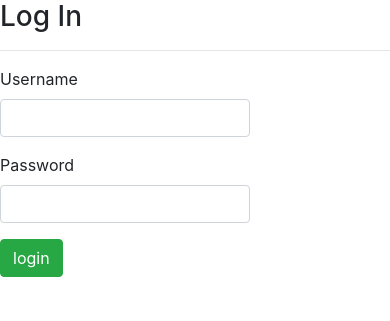
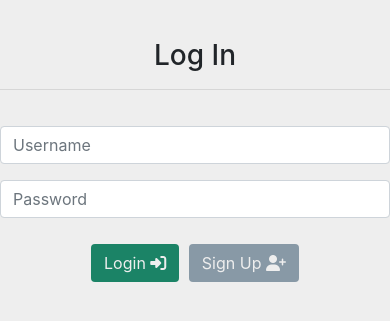
Before and after one commit to type9/bew1.2-contractor, a Django app: page /accounts/login/ in a window 390 px wide. Shown: the top 321 px of the page. Run offline with Django 3.2, Linux system fonts and the light colour scheme; some libraries are stand-ins or nearby versions.

Commit message:
[add] Fixed styling of login page and home page

```diff
--- a/rideit/rideshare/templates/partials/navbar.html
+++ b/rideit/rideshare/templates/partials/navbar.html
@@ -35,9 +35,9 @@
             </span> -->
             <span class="logout-button-wrapper">
                 {% if user.is_authenticated %}
-                    <a class="nav-link" href="/logout"><button class="btn btn-danger">Logout</button></a>
+                    <a class="nav-link" href="{% url 'logout' %}"><button class="btn" style="background-color: #FE8E86; color: #EEEEEE; border-radius: 10px;">Logout</button></a>
                 {% else %}
-                    <a class="nav-link" href="/logout"><button class="btn" style='background-color: #47785D; color: #EEEEEE'>Login</button></a>
+                    <a class="nav-link" href="{% url 'login' %}"><button class="btn" style='background-color: #47785D; color: #EEEEEE; border-radius: 10px;'>Login</button></a>
                 {% endif %}
             </span>
 
--- a/rideit/rideshare/templates/rideshare_home.html
+++ b/rideit/rideshare/templates/rideshare_home.html
@@ -16,9 +16,9 @@
             <div class="col-md-4 col-xs-8">
                 <form class="form-group" role="search">
                     <div class="input-group">
-                        <input type="text" style="background-color: transparent"class="form-control" placeholder="Search" name="srch-term" id="srch-term">
+                        <input type="text" style="background-color: transparent; border-radius: 15px; height: 40px"class="form-control" placeholder="Search" name="srch-term" id="srch-term">
                         <div class="input-group-btn" style="">
-                            <button class="btn btn-light" type="submit" style="background-color: transparent; border-color: #BBBBBB; border-left: None"><span class="fas fa-search"></span></button>
+                            <button class="btn btn-light" type="submit" style="background-color: transparent; border-color: #CCCCCC; border-radius: 15px; margin-left: 5px"><span class="fas fa-search"></span></button>
                         </div>
                     </div>
                 </form>
--- a/rideit/templates/registration/login.html
+++ b/rideit/templates/registration/login.html
@@ -1,10 +1,19 @@
 {% extends "base.html" %}
 
 {% block content %}
+
+    <div class="login-page" style="height: 100vh; background-color: #EEEEEE">
+        <div class="row text-center" style="padding-top: 10%">
+            <div class="col-md-4"></div>
+            <div class="col-md-4">
                 <h3>Log In</h3>
                 <hr>
-    <div class="row">
-        <div class="col">
+            </div>
+            <div class="col-md-4"></div>
+        </div>
+        <div class="row text-center" style="padding-top: 20px">
+            <div class="col-md-5"></div>
+            <div class="col-md-2">
                 {% if form.errors %}
                     <p>Your username and password didn't match. Please try again.</p>
                 {% endif %}
@@ -19,25 +28,23 @@
 
                 <form method="post" action="{% url 'login' %}" class="mx-auto">
                     {% csrf_token %}
-                <div class="form-group row">
-                    <div class="col-8">
-                        <label for="id_username">Username</label>
-                        <input class="form-control" type="text" name="username" id="id_username" required>
+                    <div class="form-group">
+                        <input class="form-control" type="text" name="username" id="id_username" placeholder="Username" required>
                     </div>
+                    <div class="form-group">
+                        <input class="form-control" type="password" name="password" id="id_password" placeholder="Password" required>
                     </div>
-                <div class="form-group row">
-                    <div class="col-8">
-                        <label for="id_password">Password</label>
-                        <input class="form-control" type="password" name="password" id="id_password" required>
-                    </div>
-                </div>
-                <div class="form-group row">
-                    <div class="col-8">
-                        <input type="submit" value="login" class="btn btn-success">
+                    <div class="form-group" style="padding-top: 10px">
+                        <button type="submit" style="background-color: #1B8366; color: #EEEEEE" class="btn">Login <span class="fas fa-sign-in-alt"></span></button>
                         <input type="hidden" name="next" value="{{ next }}">
-                    </div>
+                        <a href="{% url 'signup' %}" class="btn" style="background-color: #8899A6; color: #EEEEEE; margin-left: 5px;">Sign Up <span class="fas fa-user-plus"></span></a>
                     </div>
                 </form>
             </div>
+            <div class="col-md-5"></div>
         </div>
+    </div>
+
+
+
 {% endblock %}
```
Also changed, not shown: rideit/db.sqlite3. Lines whose indentation alone changed are shown as unchanged.
